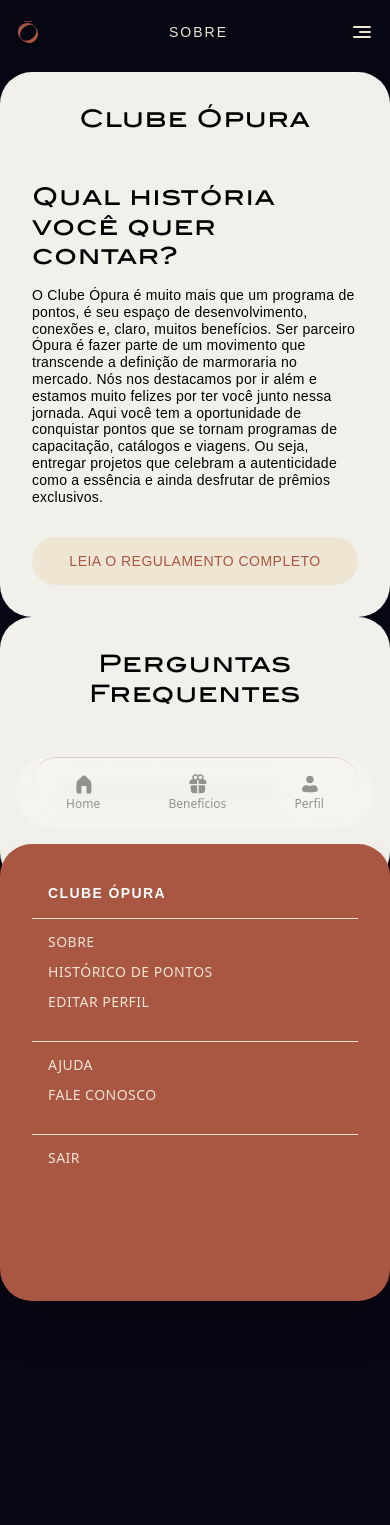
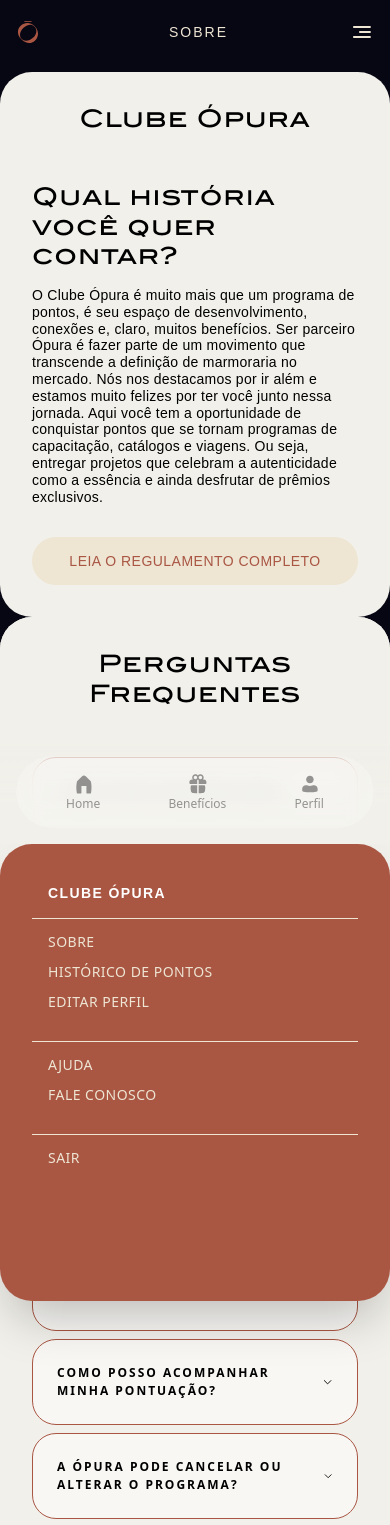
Before and after one commit to annagaudencio/ClubeOpura, a Next.js app in the folder opura/: page /sobre in a window 390 px wide. Shown: the top 1525 px of the page. Before the commit the page ends 884 px from the top, so only its background shows below. Built offline with nearby package versions, Linux system fonts and the light colour scheme.

Commit message:
Update sobre.js

```diff
--- a/opura/src/pages/sobre.js
+++ b/opura/src/pages/sobre.js
@@ -25,7 +25,7 @@
         </div>
 
         {/* Perguntas Frequentes */}
-        <div className='w-full h-fit md:h-full bg-[var(--color-background)] rounded-[32px] space-y-8 overflow-y-auto'><Perguntas /></div>
+        <div className='w-full h-fit md:h-full bg-[var(--color-background)] rounded-[32px] space-y-8 md:overflow-y-auto'><Perguntas /></div>
 
     </div>
     </>
```
